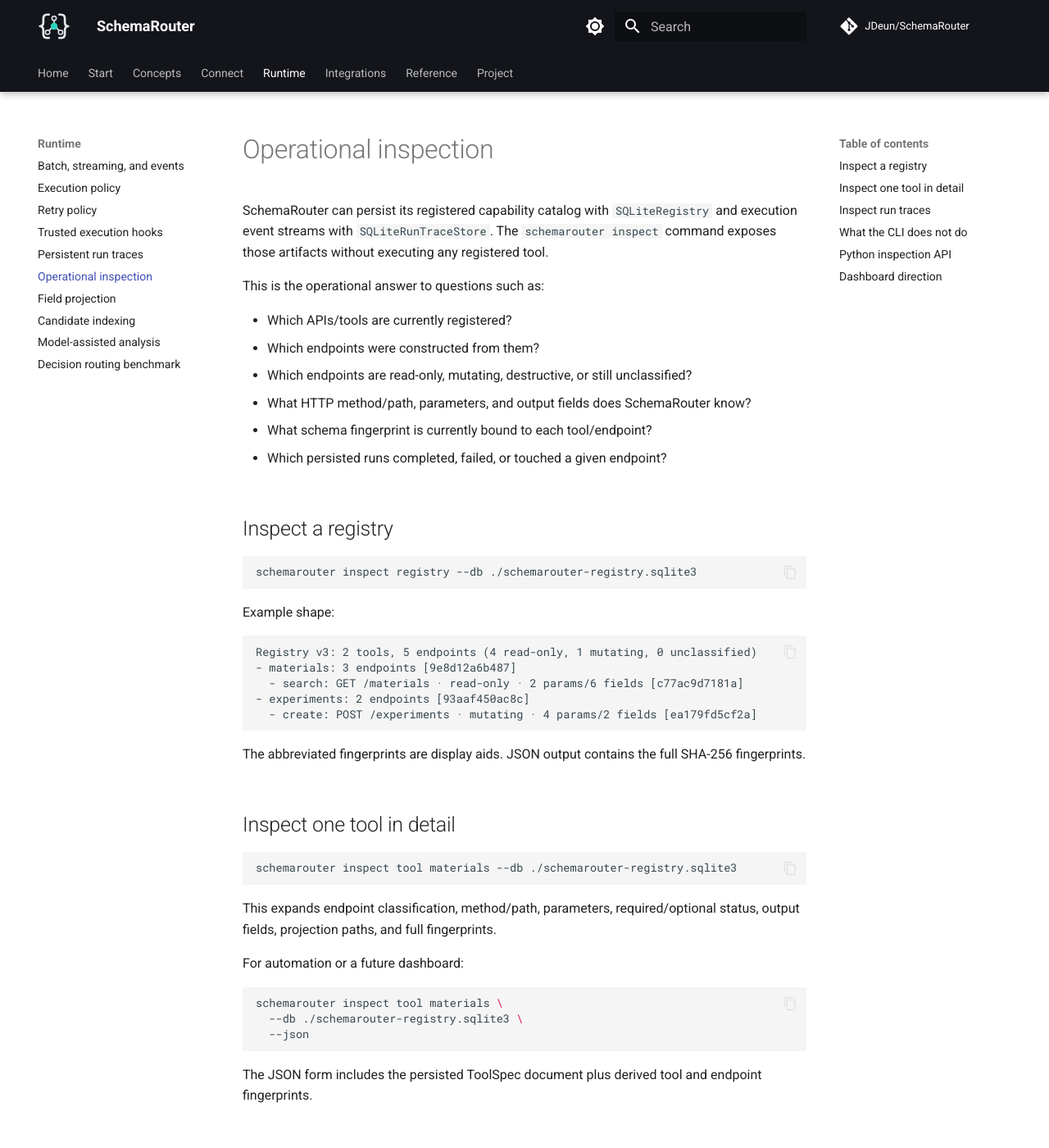
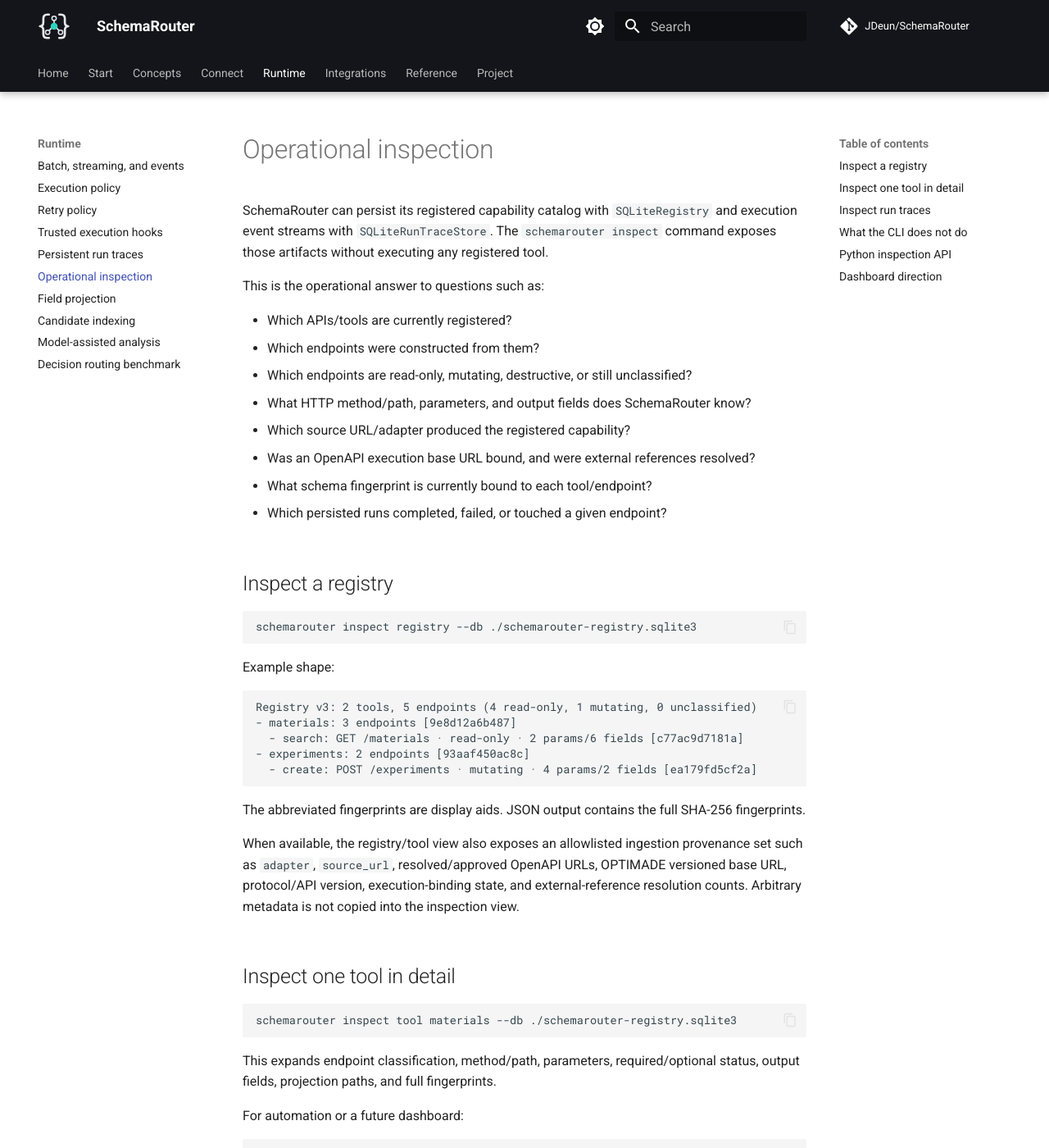
Before and after one commit to JDeun/SchemaRouter, an MkDocs documentation site: the page built from docs/guides/inspection.md, in a window 1280 px wide and 1400 px high. Shown: the whole window at 82% size. Built offline with MkDocs 1.6.1 and Material for MkDocs 9.7.7, drawn with Linux system fonts in a browser that asks for light colours; comment, search, counter and statistics services are not loaded.

Commit message:
docs: describe inspection provenance boundary

````diff
--- a/docs/guides/inspection.md
+++ b/docs/guides/inspection.md
@@ -10,6 +10,8 @@
 - Which endpoints were constructed from them?
 - Which endpoints are read-only, mutating, destructive, or still unclassified?
 - What HTTP method/path, parameters, and output fields does SchemaRouter know?
+- Which source URL/adapter produced the registered capability?
+- Was an OpenAPI execution base URL bound, and were external references resolved?
 - What schema fingerprint is currently bound to each tool/endpoint?
 - Which persisted runs completed, failed, or touched a given endpoint?
 
@@ -30,6 +32,11 @@
 ```
 
 The abbreviated fingerprints are display aids. JSON output contains the full SHA-256 fingerprints.
+
+When available, the registry/tool view also exposes an allowlisted ingestion provenance set such as
+`adapter`, `source_url`, resolved/approved OpenAPI URLs, OPTIMADE versioned base URL, protocol/API
+version, execution-binding state, and external-reference resolution counts. Arbitrary metadata is
+not copied into the inspection view.
 
 ## Inspect one tool in detail
 
````
